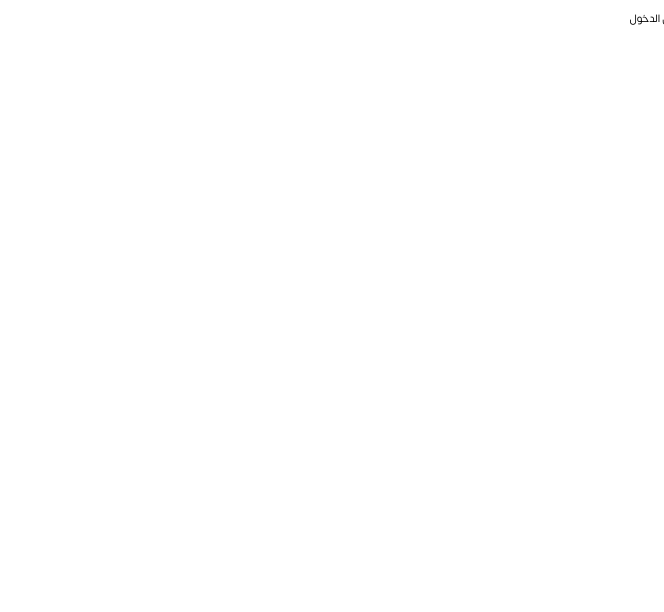
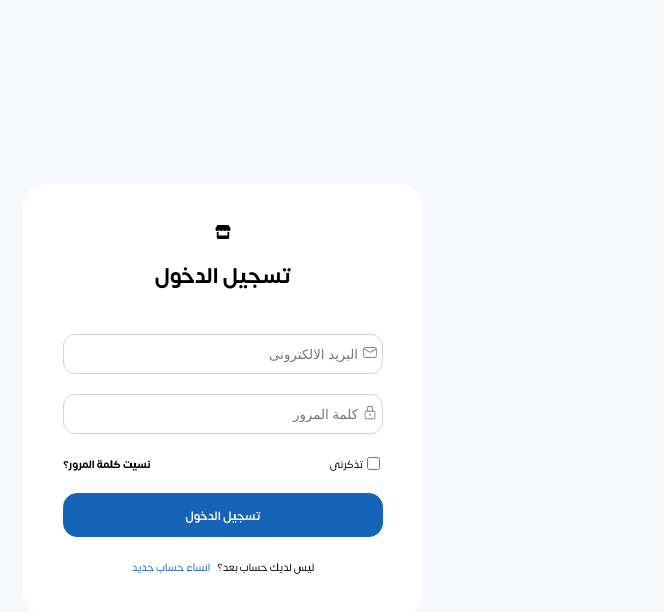
Before and after one commit to EHAB3x/cafetria_system, a React (Vite) app: page / in a window 1280 px wide. Shown: the top 612 px of the page, without its empty margins (616-1280 px from the left). Built offline with nearby package versions, Linux system fonts and the light colour scheme.

Commit message:
finish login page and start forget password page

```diff
--- a/package.json
+++ b/package.json
@@ -10,8 +10,10 @@
     "preview": "vite preview"
   },
   "dependencies": {
+    "axios": "^1.6.7",
     "react": "^18.2.0",
     "react-dom": "^18.2.0",
+    "react-icons": "^5.0.1",
     "react-router-dom": "^6.22.2"
   },
   "devDependencies": {
--- a/src/App.css
+++ b/src/App.css
@@ -2,4 +2,5 @@
   --primary-color:#1664B8;
   --secondary-color:#626E7D;
   --text-color:#000024;
+  --background-color:#F6F8FB;
 }
--- a/src/App.jsx
+++ b/src/App.jsx
@@ -1,6 +1,7 @@
 import './App.css'
 import { Route, Routes } from 'react-router-dom'
 import Login from './pages/Log/login/Login'
+import Forget from './pages/Log/forgetPassword/Forget'
 
 function App() {
 
@@ -8,6 +9,7 @@ function App() {
     <>
       <Routes>
         <Route path='/' element={<Login />}/>
+        <Route path='/forget' element={<Forget />}/>
       </Routes>
     </>
   )
--- a/src/index.css
+++ b/src/index.css
@@ -12,9 +12,23 @@
 *{
   box-sizing: border-box;
 }
+html{
+  height: 100%;
+}
+body{
+  height: 100%;
+  margin: 0;
+  background-color: var(--background-color);
+}
+#root{
+  height: 100%;
+}
 a {
   text-decoration: none;
 }
 ul{
   list-style: none;
 }
+h1{
+  margin: 0;
+}
--- /dev/null
+++ b/src/pages/Log/forgetPassword/Forget.jsx
@@ -0,0 +1,9 @@
+import './forget.css'
+
+const Forget = () => {
+  return (
+    <div>Forget</div>
+  )
+}
+
+export default Forget
--- a/src/pages/Log/login/Login.jsx
+++ b/src/pages/Log/login/Login.jsx
@@ -1,6 +1,99 @@
+import { FaStore } from "react-icons/fa6";
+import { CiLock, CiMail } from "react-icons/ci";
+import "./login.css"
+import { Link } from "react-router-dom";
+import { useState } from "react";
+import axios from "axios";
 const Login = () => {
+    const [email, setEmail] = useState();
+    const [password, setPassword] = useState();
+    const [rememberMe, setRememberMe] = useState(false);
+
+    const submitData = (e)=>{
+        e.preventDefault();
+        axios.post("https://cafe.highdam-sk.com/api/admin/login",{
+            "account_type": "super_admin",
+            email,
+            password
+        }).then(res => {
+            if (rememberMe === true){
+                window.localStorage.setItem("name",res.data.data.name);
+                window.localStorage.setItem("photo_profile",res.data.data.photo_profile);
+                window.localStorage.setItem("mobile",res.data.data.mobile);
+            }else{
+                window.localStorage.removeItem("name");
+                window.localStorage.removeItem("photo_profile");
+                window.localStorage.setItem("mobile");
+            }
+            window.localStorage.setItem("token",res.data.data.token);
+        });
+    }
   return (
-    <div>تسجيل الدخول</div>
+    <div className="login__container">
+        <div className="form__container">
+            <div className="form__header">
+                <div className="form__logo">
+                    <FaStore />
+                </div>
+                <h1>تسجيل الدخول</h1>
+            </div>
+
+            <form className="login__form" method="post">
+                <div className="form__field">
+                    <span><CiMail /></span>
+                    <input
+                        dir="rtl"
+                        type="email"
+                        name="email"
+                        id="email"
+                        placeholder="البريد الالكترونى"
+                        onChange={(e)=> setEmail(e.target.value)}
+                        />
+                </div>
+
+                <div className="form__field">
+                    <span><CiLock /></span>
+                    <input
+                        type="password"
+                        name="password"
+                        id="password"
+                        placeholder="كلمة المرور"
+                        onChange={(e)=> setPassword(e.target.value)}
+                    />
+                </div>
+
+                <div className="form__options">
+                    <div className="form__remember">
+                        <input
+                            type="checkbox"
+                            name="remember"
+                            id="remember"
+                            checked={rememberMe}
+                            onChange={(e)=> setRememberMe(e.target.checked)}
+                            value={rememberMe}
+                        />
+                        <label htmlFor="remember">تذكرنى</label>
+                    </div>
+                    <div className="form__forget">
+                        <Link to={"/forget"}>نسيت كلمة المرور؟</Link>
+                    </div>
+                </div>
+
+                <input
+                    className="form__submit"
+                    type="submit"
+                    name="submit"
+                    id="submit"
+                    value="تسجيل الدخول"
+                    onClick={(e)=> submitData(e)}
+                />
+
+                <div className="form__account">
+                    <p>ليس لديك حساب بعد؟ <Link to={"/register"}>انساء حساب جديد</Link></p>
+                </div>
+            </form>
+        </div>
+    </div>
   )
 }
 
--- /dev/null
+++ b/src/pages/Log/login/login.css
@@ -0,0 +1,102 @@
+.login__container{
+    height: 100%;
+    display: flex;
+    flex-direction: column;
+    justify-content: center;
+    align-items: center;
+}
+.form__container{
+    padding: 40px;
+    background-color: white;
+    border-radius: 24px;
+    -webkit-border-radius: 24px;
+    -moz-border-radius: 24px;
+    -ms-border-radius: 24px;
+    -o-border-radius: 24px;
+    width: 400px;
+}
+.form__header{
+    text-align: center;
+}
+.form__header h1{
+    margin:10px 0 40px 0;
+}
+.login__form{
+    display: flex;
+    flex-direction: column;
+    gap: 20px;
+}
+.form__field{
+    position: relative;
+}
+.form__field span{
+    position: absolute;
+    right: 5px;
+    top: 52%;
+    transform: translateY(-50%);
+    -webkit-transform: translateY(-50%);
+    -moz-transform: translateY(-50%);
+    -ms-transform: translateY(-50%);
+    -o-transform: translateY(-50%);
+    color: #575A59;
+}
+.form__field input{
+    height: 40px;
+    border-radius: 12px;
+    -webkit-border-radius: 12px;
+    -moz-border-radius: 12px;
+    -ms-border-radius: 12px;
+    -o-border-radius: 12px;
+    border: 1px solid #D3D3D3;
+    padding-right: 24px;
+    outline: 0;
+    width: 100%;
+}
+.form__options{
+    display: flex;
+    justify-content: space-between;
+    align-items: center;
+}
+.form__remember{
+    display: flex;
+}
+.form__forget a{
+    color: black;
+    font-weight: bold;
+}
+.form__submit{
+    background-color: var(--primary-color);
+    color: white;
+    font-weight: bold;
+    padding: 10px;
+    border: 0;
+    outline: 0;
+    border-radius: 14px;
+    -webkit-border-radius: 14px;
+    -moz-border-radius: 14px;
+    -ms-border-radius: 14px;
+    -o-border-radius: 14px;
+    font-family: "Somar";
+    font-size: 18px;
+    font-weight: 600;
+    cursor: pointer;
+    transition: .3s;
+    -webkit-transition: .3s;
+    -moz-transition: .3s;
+    -ms-transition: .3s;
+    -o-transition: .3s;
+    border: 1px solid var(--primary-color);
+}
+.form__submit:hover{
+    background-color:white;
+    color: var(--primary-color);
+    border: 1px solid var(--primary-color);
+}
+.form__account p{
+    text-align: center;
+    margin: 0;
+}
+.form__account p a{
+    color: var(--primary-color);
+    margin-right: 5px;
+}
```
Also changed, not shown: src/pages/Log/forgetPassword/forget.css (added), 1 other file (tests, documents, lock files or other folders).
